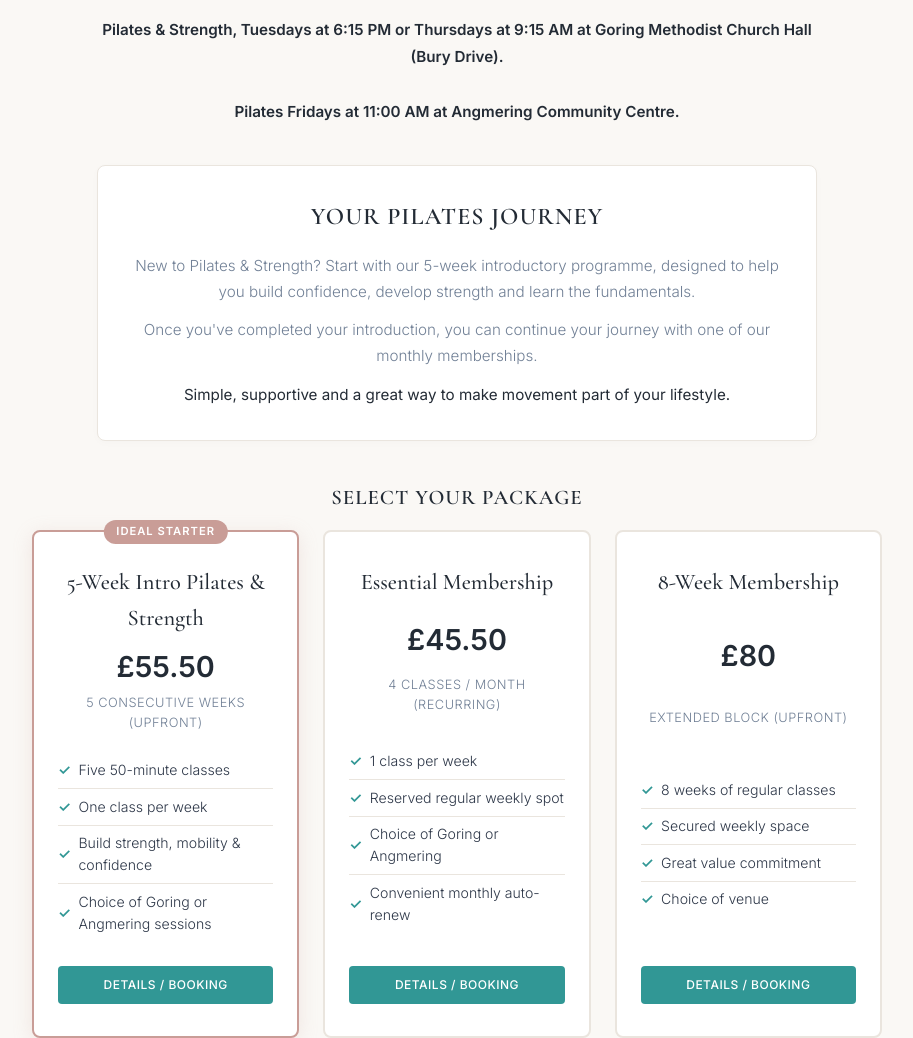
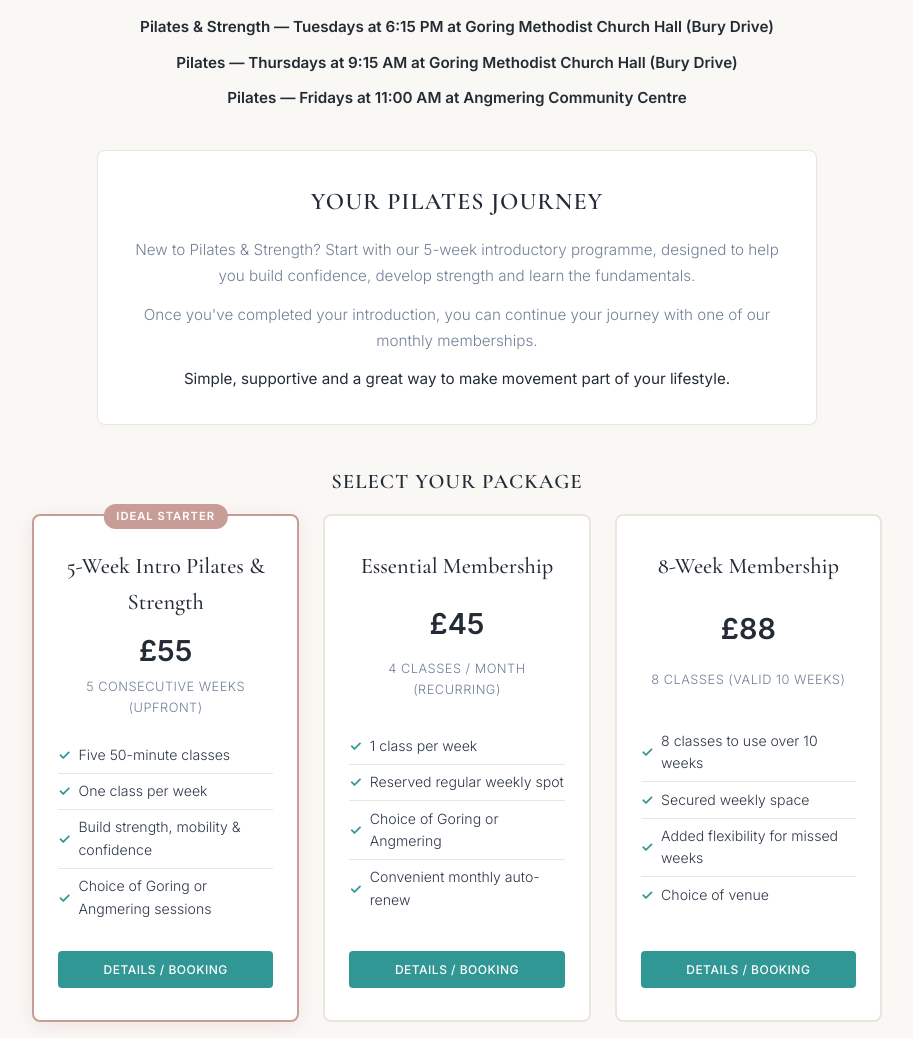
Before and after one commit to Niki-g-pilates/Niki-G-Pilates-, a plain HTML site: page index.html in a window 1280 px wide. Shown: the part 960-1998 px from the top of the page, without its empty margins (183-1096 px from the left). Drawn offline with nearby package versions, Linux system fonts and the light colour scheme.

Commit message:
Update index.html

```diff
--- a/index.html
+++ b/index.html
@@ -131,7 +131,6 @@
     .strip-dark { background-color: var(--primary-dark); color: var(--text-light); }
     .strip-content { max-width: 850px; margin: 0 auto; }
 
-    /* FORCED SINGLE LINE HEADING */
     .section-title {
       font-size: 1.7rem;
       font-weight: 600;
@@ -144,21 +143,24 @@
 
     .subsection-title { font-size: 1.3rem; font-weight: 600; text-align: center; margin-top: 1.5rem; margin-bottom: 0.8rem; color: var(--primary-dark); text-transform: uppercase; letter-spacing: 1px; }
 
-    /* SCHEDULE TEXT INTRO */
-    .schedule-text-intro {
+    /* SCHEDULE ITEM LIST FORMAT */
+    .schedule-list-container {
+      max-width: 720px;
+      margin: 0 auto 2rem auto;
       text-align: center;
-      color: var(--text-muted);
+    }
+    .schedule-list {
+      list-style: none;
+      padding: 0;
+      display: flex;
+      flex-direction: column;
+      gap: 0.8rem;
+    }
+    .schedule-list li {
       font-size: 0.95rem;
-      margin-bottom: 2rem;
-      font-weight: 300;
-      line-height: 1.8;
-      max-width: 720px;
-      margin-left: auto;
-      margin-right: auto;
-    }
-    .schedule-text-intro .bold-schedule {
+      font-weight: 600;
       color: var(--primary-dark);
-      font-weight: 600;
+      line-height: 1.5;
     }
 
     /* CENTERED JOURNEY SECTION */
@@ -302,12 +304,15 @@
       <!-- CLASSES & BOOKING MAIN SECTION -->
       <section class="section-strip strip-stone">
         <div class="strip-content">
-          <!-- FORCED SINGLE LINE HEADING -->
           <h2 class="section-title">CLASSES AND BOOKING</h2>
 
-          <div class="schedule-text-intro">
-            <span class="bold-schedule">Pilates & Strength, Tuesdays at 6:15 PM or Thursdays at 9:15 AM at Goring Methodist Church Hall (Bury Drive).</span><br><br>
-            <span class="bold-schedule">Pilates Fridays at 11:00 AM at Angmering Community Centre.</span>
+          <!-- ITEMISED SCHEDULE LIST -->
+          <div class="schedule-list-container">
+            <ul class="schedule-list">
+              <li>Pilates & Strength — Tuesdays at 6:15 PM at Goring Methodist Church Hall (Bury Drive)</li>
+              <li>Pilates — Thursdays at 9:15 AM at Goring Methodist Church Hall (Bury Drive)</li>
+              <li>Pilates — Fridays at 11:00 AM at Angmering Community Centre</li>
+            </ul>
           </div>
 
           <!-- CENTERED JOURNEY SECTION -->
@@ -323,11 +328,11 @@
           <!-- MEMBERSHIPS & COURSE OPTIONS GRID -->
           <div class="membership-grid">
 
-            <!-- 5-WEEK INTRODUCTORY COURSE (UPDATED TO £55.50) -->
+            <!-- 5-WEEK INTRODUCTORY COURSE (£55) -->
             <div class="membership-card featured">
               <div class="badge-popular">Ideal Starter</div>
               <div class="membership-name">5-Week Intro Pilates & Strength</div>
-              <div class="membership-price">£55.50</div>
+              <div class="membership-price">£55</div>
               <div class="membership-cycle">5 Consecutive Weeks (Upfront)</div>
               <ul class="membership-features">
                 <li>Five 50-minute classes</li>
@@ -338,10 +343,10 @@
               <button class="row-book-btn" onclick="openMasterBooking('5-Week Introductory Pilates & Strength Course')">Details / Booking</button>
             </div>
 
-            <!-- ESSENTIAL MEMBERSHIP (UPDATED TO £45.50) -->
+            <!-- ESSENTIAL MEMBERSHIP (£45) -->
             <div class="membership-card">
               <div class="membership-name">Essential Membership</div>
-              <div class="membership-price">£45.50</div>
+              <div class="membership-price">£45</div>
               <div class="membership-cycle">4 Classes / Month (Recurring)</div>
               <ul class="membership-features">
                 <li>1 class per week</li>
@@ -352,15 +357,15 @@
               <button class="row-book-btn" onclick="openMasterBooking('Essential Monthly Membership')">Details / Booking</button>
             </div>
 
-            <!-- 8-WEEK EXTENDED MEMBERSHIP -->
+            <!-- 8-WEEK EXTENDED MEMBERSHIP (£88 VALID 10 WEEKS) -->
             <div class="membership-card">
               <div class="membership-name">8-Week Membership</div>
-              <div class="membership-price">£80</div>
-              <div class="membership-cycle">Extended Block (Upfront)</div>
+              <div class="membership-price">£88</div>
+              <div class="membership-cycle">8 Classes (Valid 10 Weeks)</div>
               <ul class="membership-features">
-                <li>8 weeks of regular classes</li>
+                <li>8 classes to use over 10 weeks</li>
                 <li>Secured weekly space</li>
-                <li>Great value commitment</li>
+                <li>Added flexibility for missed weeks</li>
                 <li>Choice of venue</li>
               </ul>
               <button class="row-book-btn" onclick="openMasterBooking('8-Week Extended Membership')">Details / Booking</button>
@@ -447,9 +452,9 @@
         <div class="form-group">
           <label for="booking-venue">Select Venue & Session Time *</label>
           <select id="booking-venue" name="Preferred Venue and Time" required>
-            <option value="Goring Tuesday 6:15 PM (Methodist Church Hall)">Goring Methodist Church Hall — Tuesdays at 6:15 PM</option>
-            <option value="Goring Thursday 9:15 AM (Methodist Church Hall)">Goring Methodist Church Hall — Thursdays at 9:15 AM</option>
-            <option value="Angmering Friday 11:00 AM (Community Centre)">Angmering Community Centre — Fridays at 11:00 AM</option>
+            <option value="Goring Tuesday 6:15 PM (Methodist Church Hall)">Goring Methodist Church Hall — Tuesdays at 6:15 PM (Pilates & Strength)</option>
+            <option value="Goring Thursday 9:15 AM (Methodist Church Hall)">Goring Methodist Church Hall — Thursdays at 9:15 AM (Pilates)</option>
+            <option value="Angmering Friday 11:00 AM (Community Centre)">Angmering Community Centre — Fridays at 11:00 AM (Pilates)</option>
             <option value="Goring Wednesday 10:00 AM (Pregnancy Pilates)">Goring Methodist Church Hall — Wednesdays at 10:00 AM (Pregnancy)</option>
           </select>
         </div>
@@ -569,21 +574,21 @@
         time: '5 Consecutive Weekly Classes (50 Mins Each)',
         description: 'An ideal introduction for anyone wanting to build strength, improve mobility and develop confidence with Pilates. Includes five 50-minute classes (one per week).',
         passes: [
-          { label: '5-Week Intro Course — £55.50 (Upfront)', value: '5-Week Intro Course (£55.50)', stripeUrl: 'https://buy.stripe.com/9B63cx0nb3XO4Ub9eA7N60k' }
+          { label: '5-Week Intro Course — £55 (Upfront)', value: '5-Week Intro Course (£55)', stripeUrl: 'https://buy.stripe.com/9B63cx0nb3XO4Ub9eA7N60k' }
         ]
       },
       'Essential Monthly Membership': {
         time: '4 Classes per Month (1 per Week)',
         description: 'Monthly recurring membership reserving your regular weekly spot. Ideal for maintaining ongoing physical strength and consistency.',
         passes: [
-          { label: 'Essential Membership — £45.50/month (Recurring)', value: 'Essential Membership (£45.50/mo)', stripeUrl: 'https://buy.stripe.com/8x2bJ3fi59i80DVduQ7N60l' }
+          { label: 'Essential Membership — £45/month (Recurring)', value: 'Essential Membership (£45/mo)', stripeUrl: 'https://buy.stripe.com/8x2bJ3fi59i80DVduQ7N60l' }
         ]
       },
       '8-Week Extended Membership': {
-        time: '8 Weeks of Classes',
-        description: 'Extended regular membership package ensuring your spot is secured across 8 weeks.',
+        time: '8 Classes (Valid for 10 Weeks)',
+        description: 'Extended regular membership package providing 8 class credits valid over 10 weeks.',
         passes: [
-          { label: '8-Week Membership — £80 (Upfront)', value: '8-Week Membership (£80)', stripeUrl: 'https://buy.stripe.com/9B63cx0nb3XO4Ub9eA7N60k' }
+          { label: '8-Week Membership — £88 (Valid 10 Weeks)', value: '8-Week Membership (£88)', stripeUrl: 'https://buy.stripe.com/9B63cx0nb3XO4Ub9eA7N60k' }
         ]
       },
       'PAYG Single Drop-In': {
```
